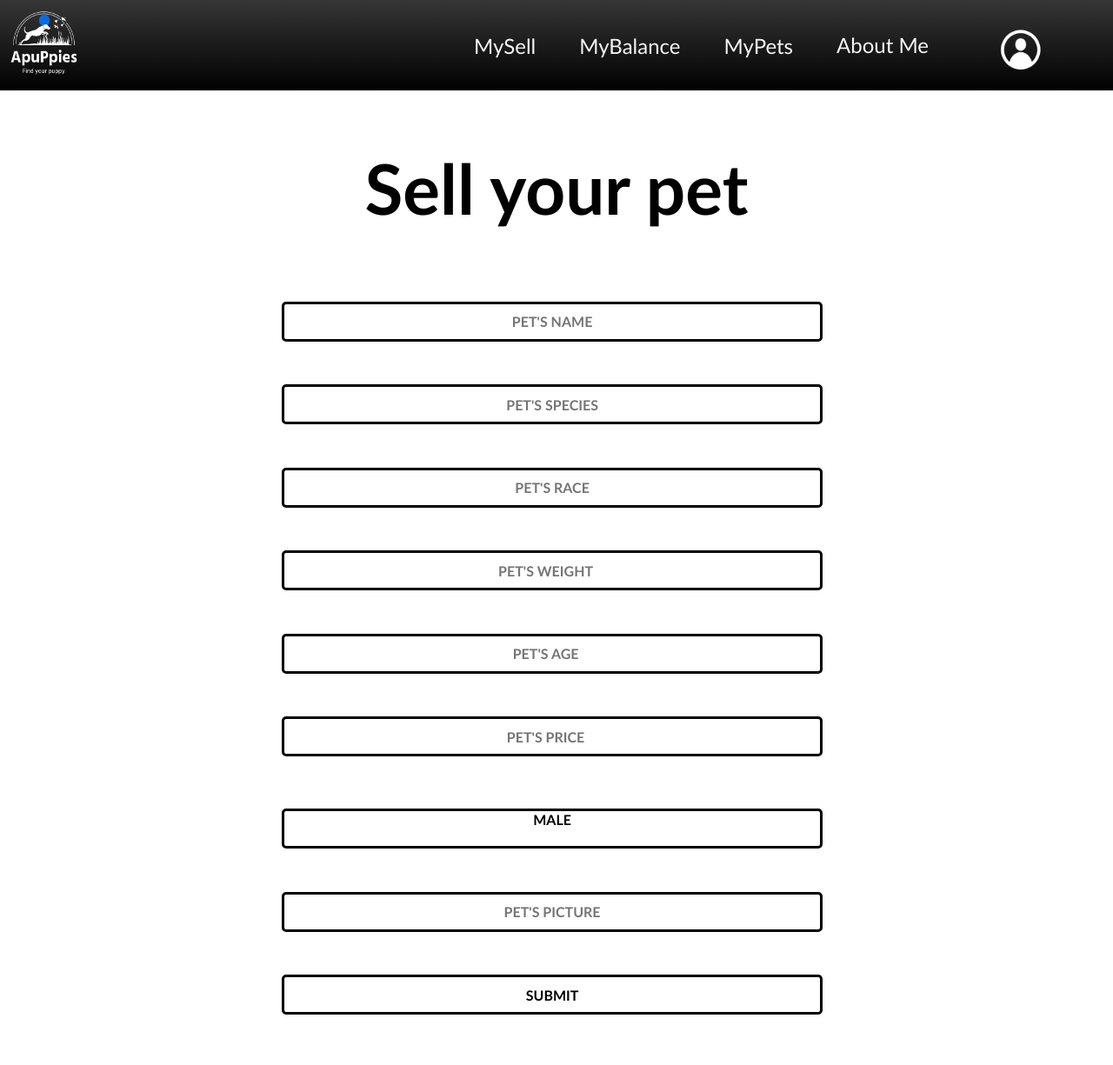
After one commit to cleophass/petshop, a PHP site: page /sellpet.php in a window 1280 px wide. The commit adds this page. Shown: the whole page at 87% size. Run offline with PHP 8.4, Linux system fonts and the light colour scheme.

Commit message:
sellpet done

```diff
--- a/navbar.php
+++ b/navbar.php
@@ -11,19 +11,22 @@
 
 <body>
     <div class="nav">
-    <li><a href="index.php"><img src="assets/logo.png" alt="logo" height="100px" width="100px" class="logo" ></a></li>
+        <ul>
+            <li><a href="index.php"><img src="assets/logo.png
+        " alt="logo" height="100px" width="100px" class="logo"></a></li>
+        </ul>
 
         <div class="space"></div>
         <ul id="item">
-        <li><a href="mypets.php">
+            <li><a href="sellpet.php">
+                    <p class="p1">MySell</p>
+                </a></li>
+            <li><a href="mypets.php">
                     <p class="p1">MyBalance</p>
                 </a></li>
 
             <li><a href="mypets.php">
                     <p class="p1">MyPets</p>
-                </a></li>
-            <li><a href="index.php">
-                    <p class="p1">Home Page </p>
                 </a></li>
             <li><a href="#">
                     <p class="p2">About Me </i>
--- /dev/null
+++ b/sellpet.php
@@ -0,0 +1,75 @@
+<!DOCTYPE html>
+<html lang="en">
+
+<head>
+    <meta charset="UTF-8">
+    <meta http-equiv="X-UA-Compatible" content="IE=edge">
+    <meta name="viewport" content="width=device-width, initial-scale=1.0">
+    <title>Document</title>
+    <link rel="stylesheet" href="styles/connection.css">
+</head>
+
+<?php
+require_once 'db.php';
+?>
+
+<body>
+    <?php require 'navbar.php'; ?>
+    <div class="container">
+        <h1>Sell your pet</h1>
+        <form role="form" style="width: 50%;" method="POST">
+            <div class="form_group">
+                <input class="input" type="text" placeholder="Pet's name" required name="name">
+            </div>
+            <div class="form_group">
+                <input class="input" type="text" placeholder="Pet's species" required name="species">
+            </div>
+            <div class="form_group">
+                <input class="input" type="text" placeholder="Pet's race" required name="race">
+            </div>
+            <div class="form_group">
+                <input class="input" type="number" placeholder="Pet's weight" required name="weight">
+            </div>
+            <div class="form_group">
+                <input class="input" type="number" placeholder="Pet's age" required name="age">
+            </div>
+            <div class="form_group">
+                <input class="input" type="number" placeholder="Pet's price" required name="price">
+            </div>
+            <div class="form_group">
+                <select name="sexe" class="input">
+                    <option value="male">Male</option>
+                    <option value="female">Female</option>
+                </select>
+            </div>
+            <div class="form_group">
+                <input class="input" type="text" placeholder="Pet's picture" required name="photo">
+            </div>
+            <div class="form_group">
+                <input class="input" type="submit" placeholder="Sell" name="sell">
+            </div>
+        </form>
+    </div>
+    <?php
+    if (isset($_POST['sell'])) {
+        $name = $_POST['name'];
+        $species = $_POST['species'];
+        $race = $_POST['race'];
+        $weight = $_POST['weight'];
+        $age = $_POST['age'];
+        $price = $_POST['price'];
+        $sexe = $_POST['sexe'];
+        $photo = $_POST['photo'];
+        $sql = "INSERT INTO pets values
+             (NULL, '$name', '$species', '$race', '$weight', '$age', '$price', '$sexe', '$photo', NULL)";
+        $result = mysqli_query($connexion, $sql);
+        if ($result) {
+            echo "Pet added successfully";
+        } else {
+            echo "Error adding pet";
+        }
+    }
+    ?>
+</body>
+
+</html>
--- a/styles/cards.css
+++ b/styles/cards.css
@@ -12,6 +12,7 @@
 	font-family: "Roboto Slab", serif;
 	height: 100%;
 	min-height: 90vh;
+	margin: -10px;
 }
 
 .cards {
--- a/styles/connection.css
+++ b/styles/connection.css
@@ -43,12 +43,10 @@
 	align-items: center;
 	justify-content: center;
 	flex-direction: column;
-
 }
 
-.wid{
-
-    width: 70%;
+.wid {
+	width: 70%;
 }
 
 .form_group {
@@ -69,6 +67,7 @@
 }
 
 .input {
+	all: unset;
 	height: 40px;
 	border: 3px solid #ccc;
 	border-radius: 5px;
@@ -77,9 +76,9 @@
 	border-color: rgb(0, 0, 0);
 	text-align: center;
 	width: 97.5%;
-    font-family: "Trebuchet MS", Arial, Helvetica, sans-serif;
-    /* EN GRAS  */
-    font-weight: bold;
+	font-family: "Trebuchet MS", Arial, Helvetica, sans-serif;
+	/* EN GRAS  */
+	font-weight: bold;
 }
 
 /* inputhover */
@@ -120,7 +119,7 @@
 
 	scale: 60%;
 
-    cursor: pointer;
+	cursor: pointer;
 }
 
 .border:hover {
```
